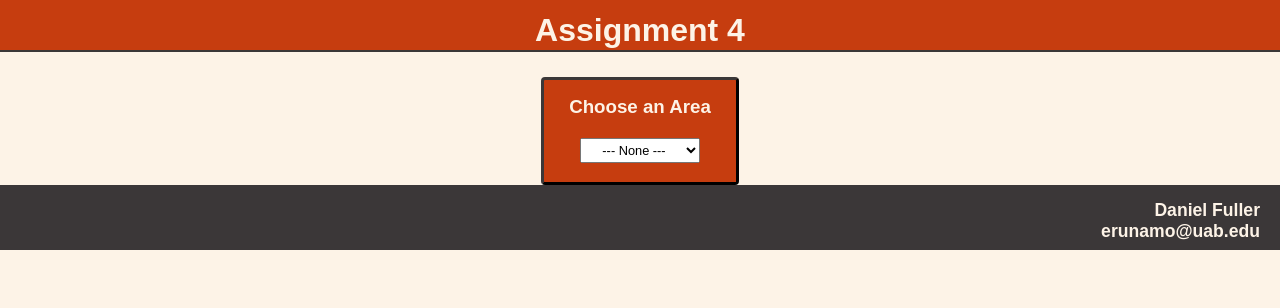
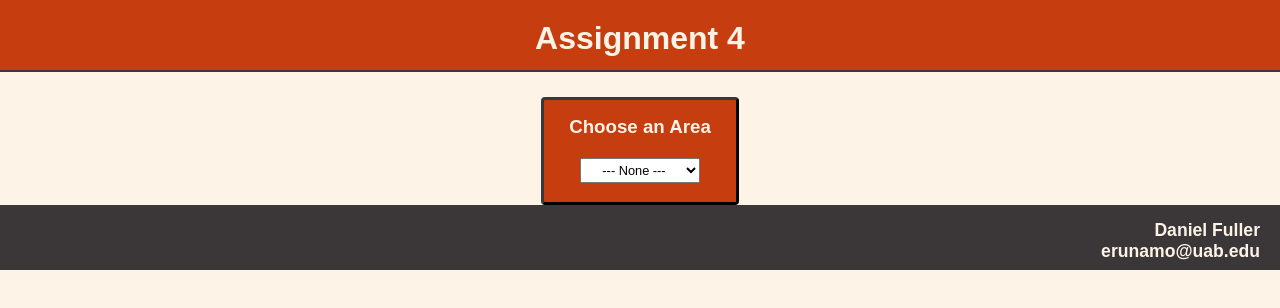
Before and after one commit to dfuller0814/uabMobileApp, a plain HTML site: page index.html in a window 1280 px wide. Drawn offline with nearby package versions, Linux system fonts and the light colour scheme.

Commit message:
edits to header

```diff
--- a/Styles/Assignment4.css
+++ b/Styles/Assignment4.css
@@ -59,7 +59,7 @@ hr{
     display: block;
     background-color: #C63D0F;
     color: #FDF3E7;
-    height: 50px;
+    height: 70px;
     width: 100%;
     position: relative;
     border-bottom: 2px solid #3B3738;
@@ -67,7 +67,7 @@ hr{
 }
 .pageHeader{
     position: relative;
-    top: 12px;
+    top: 20px;
 }
 h2{
     font-family: serif;
```
